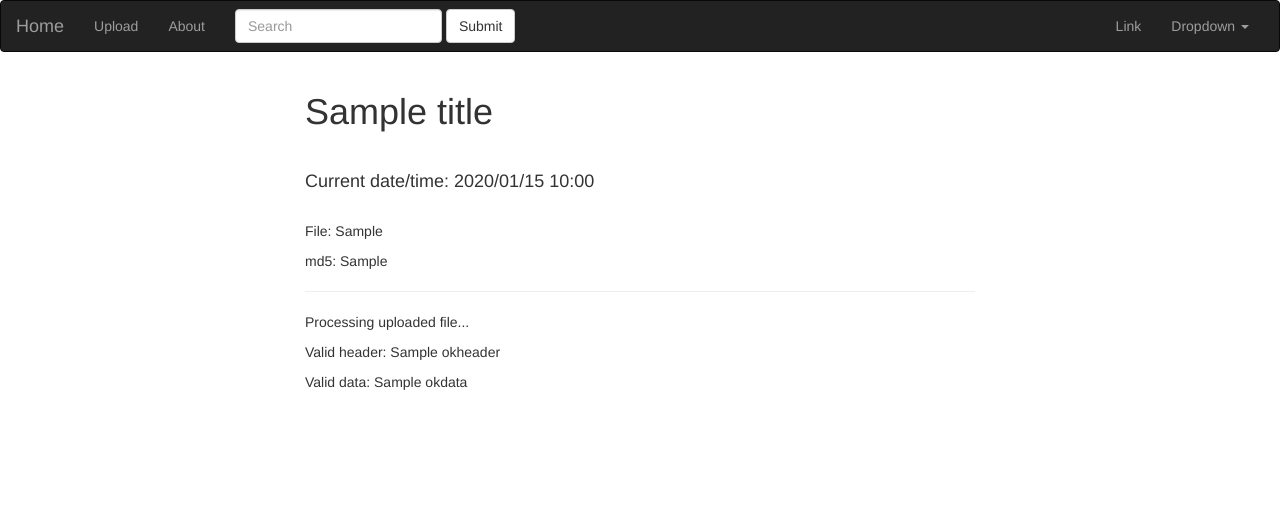
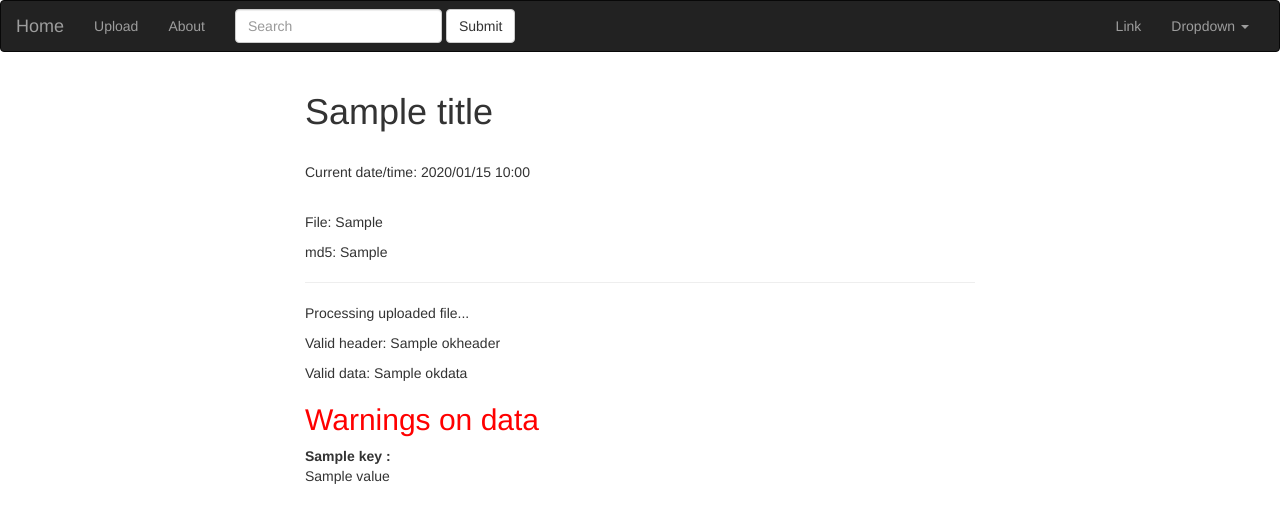
Before and after one commit to einaram/resultatarkiv, a Flask app: template templates/process.html in a window 1280 px wide. Shown: the top 523 px of the page. Run offline with Flask 2, Linux system fonts and the light colour scheme; the template is opened without the code that fills it: most values are stand-ins (such as "Sample title", 1, 10 or a date in 2020); some libraries are stand-ins or nearby versions.

Commit message:
Reporting warnings on values

```diff
--- a/run.py
+++ b/run.py
@@ -66,7 +66,7 @@ def process():
             importfile.check()
     return render_template('process.html', my_string= request.files['file'].filename,
         title="Processing file", current_time=datetime.datetime.now(),okheader=importfile.validheader(),
-        okdata=importfile.validdata(),md5=importfile.md5)
+        okdata=importfile.validdata(),valuewarnings=importfile.valuewarning,md5=importfile.md5)
 
 
 @app.route("/about")
--- a/templates/process.html
+++ b/templates/process.html
@@ -8,7 +8,7 @@
   {{ super() }}
 {% endblock %}
 {% block content %}
-  <h4>Current date/time: {{ current_time | datetimefilter }}</h4>
+  <p>Current date/time: {{ current_time | datetimefilter }}</p>
   <br>
   <p>File: {{my_string}}</p>
   <p>md5: {{md5}}</p>
@@ -16,6 +16,14 @@
   <p>Processing uploaded file...</p>
   <p>Valid header: {{okheader}}</p>
   <p>Valid data: {{okdata}}</p>
+  <h2>Warnings on data</h2>
+  <dl>
+  {% for key, value in valuewarnings.items() %}
+	<dt>{{ key }} : </dt>
+	<dd>{{ value }}</dd>
+  {% endfor %}
+</dl>
+
   {% block footer %}
   {{super()}}
   {% endblock %}
```
Also changed, not shown: resark/processexcel.py (+16 -1 lines).
